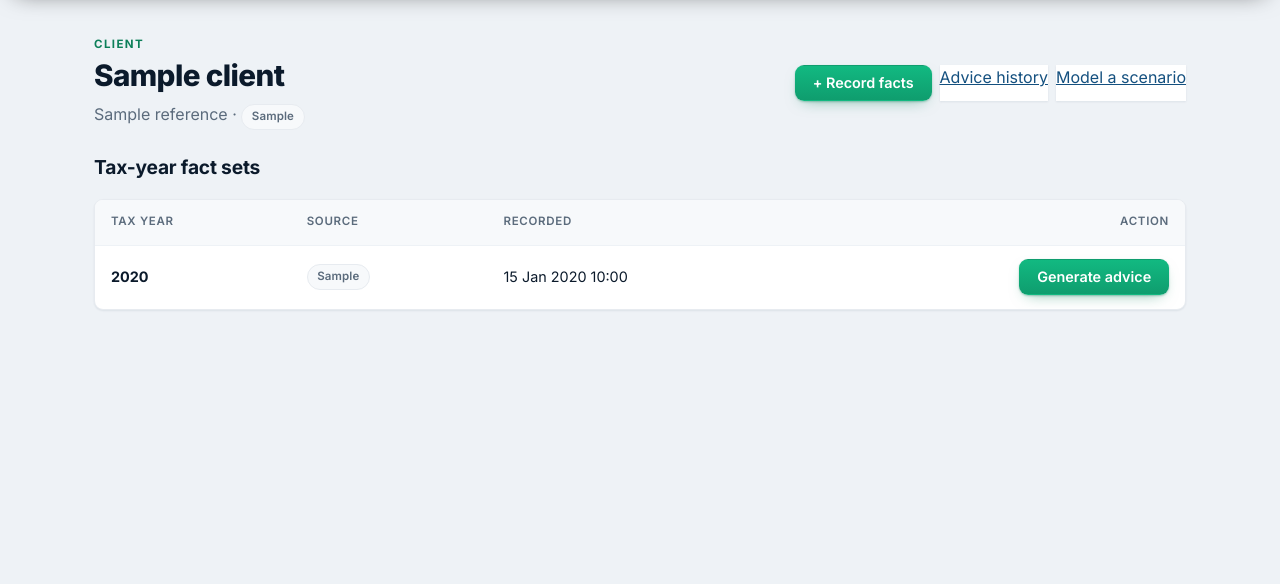
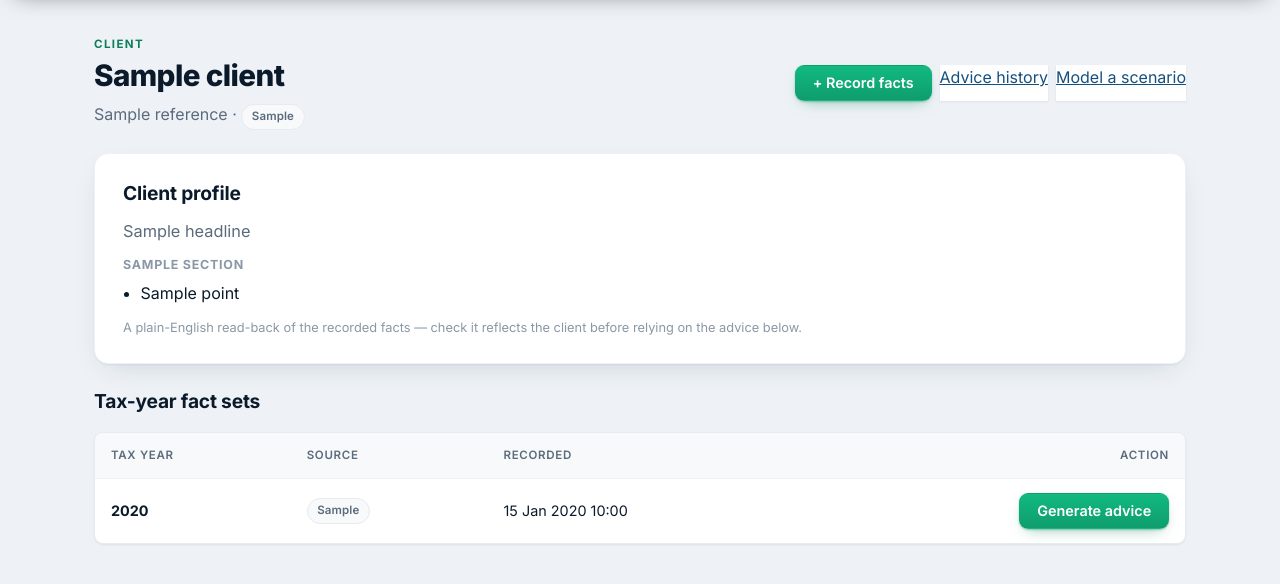
Before and after one commit to kfrem/kafs-tax-planner, a Django app: template templates/clients/client_detail.html in a window 1280 px wide. Shown: the part 62-646 px from the top of the page. Run offline with Django 5.2, Linux system fonts and the light colour scheme; the template is opened without the code that fills it: most values are stand-ins (such as "Sample title", 1, 10 or a date in 2020); some libraries are stand-ins or nearby versions.

Commit message:
auto: save 2026-07-08 13:47

```diff
--- a/templates/clients/client_detail.html
+++ b/templates/clients/client_detail.html
@@ -15,6 +15,25 @@
         <a class="btn-secondary" href="{% url 'advice:scenario' client.pk %}">Model a scenario</a>
     </div>
 </div>
+
+{% if profile %}
+<div class="card">
+    <h2 style="margin-top:0">Client profile</h2>
+    <p class="lead" style="margin-top:0">{{ profile.headline }}</p>
+    <div class="field-grid" style="gap:.75rem 2rem">
+        {% for section in profile.sections %}
+        <div>
+            <h4 style="margin:.2rem 0 .4rem">{{ section.title }}</h4>
+            <ul style="margin:0;padding-left:1.1rem">
+                {% for point in section.points %}<li style="margin-bottom:.25rem">{{ point }}</li>{% endfor %}
+            </ul>
+        </div>
+        {% endfor %}
+    </div>
+    <p style="color:var(--faint);font-size:.8rem;margin-bottom:0">A plain-English read-back of the
+    recorded facts — check it reflects the client before relying on the advice below.</p>
+</div>
+{% endif %}
 
 <h2>Tax-year fact sets</h2>
 <table>
```
